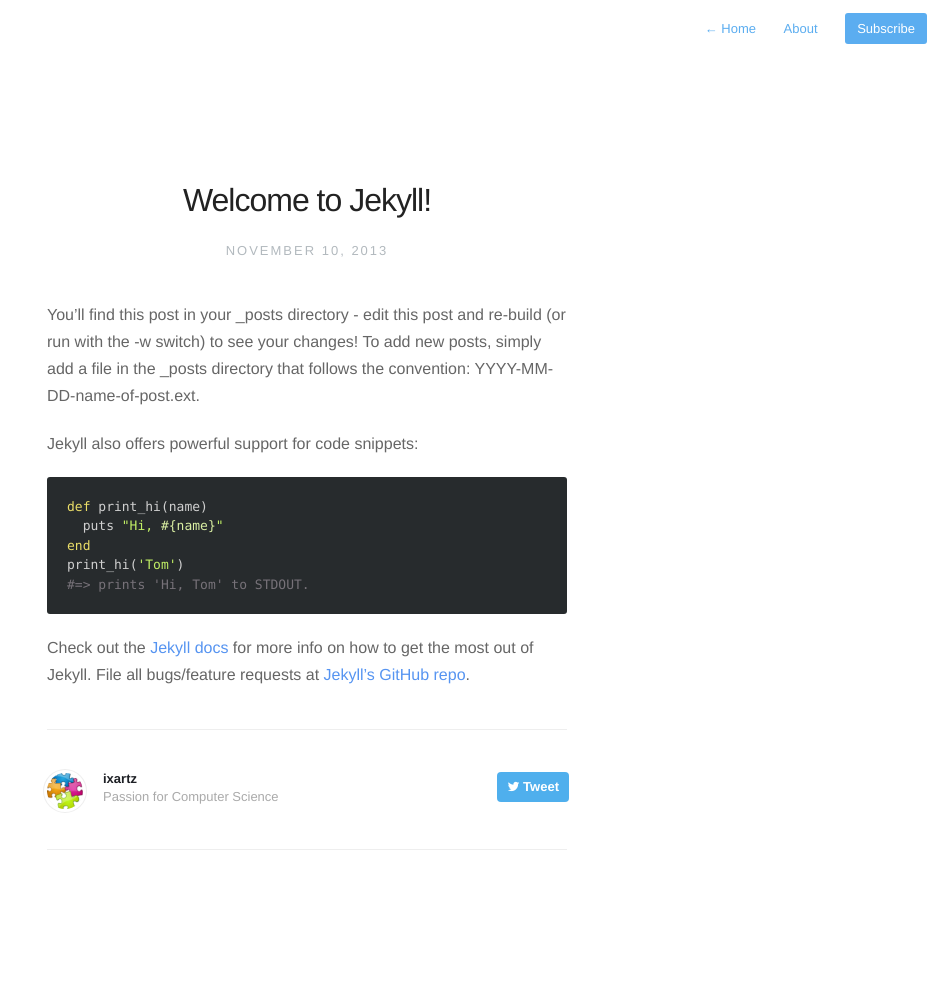
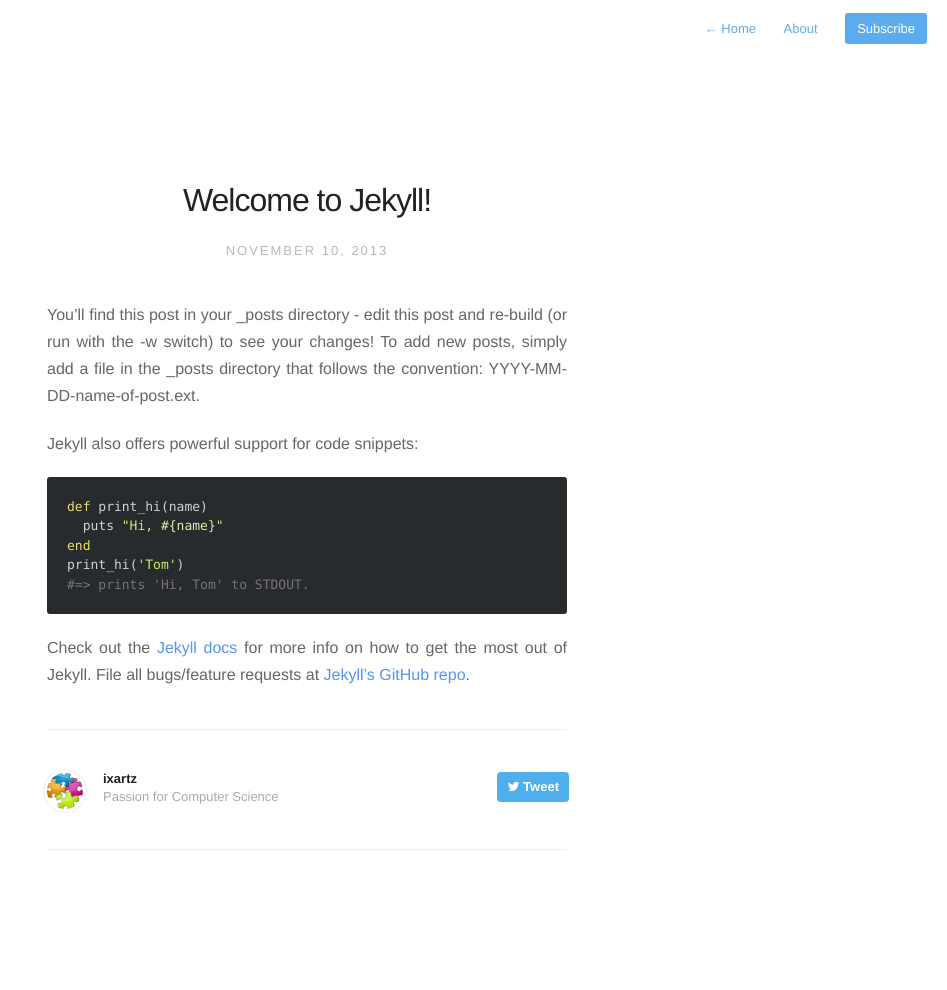
Before and after one commit to ixartz/My-blog, a Jekyll site: the page built from _posts/2013-11-10-welcome-to-jekyll.markdown, in a window 1280 px wide. Shown: the whole page, without its empty margins (333-1280 px from the left). Built offline with Jekyll 4.4.1, drawn with Linux system fonts in a browser that asks for light colours; nearby versions of some CDN libraries.

Commit message:
Update CSS stylesheet

```diff
--- a/_includes/post-list.html
+++ b/_includes/post-list.html
@@ -1,7 +1,7 @@
 <ul id="post-list">
     {% for post in paginator.posts %}
         <li>
-            <a href="{{ site.baseurl }}{{ post.url | remove_first: '/' }}"><aside class="dates">{{ post.date | date:"%b %d" }}</aside></a>
+            <a href="{{ site.baseurl }}{{ post.url | remove_first: '/' }}"><aside class="dates">{{ post.date | date:"%b %d, %Y" }}</aside></a>
             <a href="{{ site.baseurl }}{{ post.url | remove_first: '/' }}">{{ post.title }} <h2>{{ post.description }}</h2></a>
         </li>
     {% endfor %}
--- a/assets/css/style.css
+++ b/assets/css/style.css
@@ -145,7 +145,7 @@
 }
 
 #wrapper.home {
-	max-width: 600px;
+	max-width: 768px;
 	margin: 0 auto;
 	padding: 0px 40px 20px 40px;
 }
@@ -165,7 +165,6 @@
 #post-list li:hover .dates,
 #title:hover {
 	text-decoration: none;
-	color: #5badf0;
 	color: #5694f1;
 }
 
@@ -186,7 +185,7 @@
 li	{ list-style-type:circle; list-style-position:inside; }
 
 /* Line Height */
-#post-body, p { line-height:1.7; }
+#post-body, p { line-height:1.7; text-align: justify; }
 
 b, strong { font-weight: 500;
   color: #1E2025; }
@@ -233,7 +232,8 @@
 }
 
 .post h2 {
-	margin-bottom: 40px;
+	margin-top: 16px;
+	margin-bottom: 16px;
 	  font: 300 24px/1.5 "Helvetica Neue",Helvetica,Arial,sans-serif;
 	  color: #111;
 }
@@ -260,9 +260,9 @@
 
 h3, h4, h5 { color:#333; }
 
-h3 { font-size:20px; font-weight: 400; }
-h4 { font-size:16px; font-weight:bold; }
-h5 { font-size:15px; font-weight: bold; }
+h3 { margin-left: 30px; font-size:20px; }
+h4 { font-size:16px; }
+h5 { font-size:15px; }
 
 h6 {
 	font-size: 13px;
@@ -353,9 +353,20 @@
 }
 
 img {
-	width: 100%;
-	max-width: 100%;
+	margin-top: 8px;
 	border-radius: 3px;
+}
+
+img.alignright {
+	display: inline;
+	float: right;
+	margin-left: 1em;
+}
+
+img.alignleft {
+	display: inline;
+	float: left;
+	margin-right: 1em;
 }
 
 /* Made with Cactus Badge */
```
